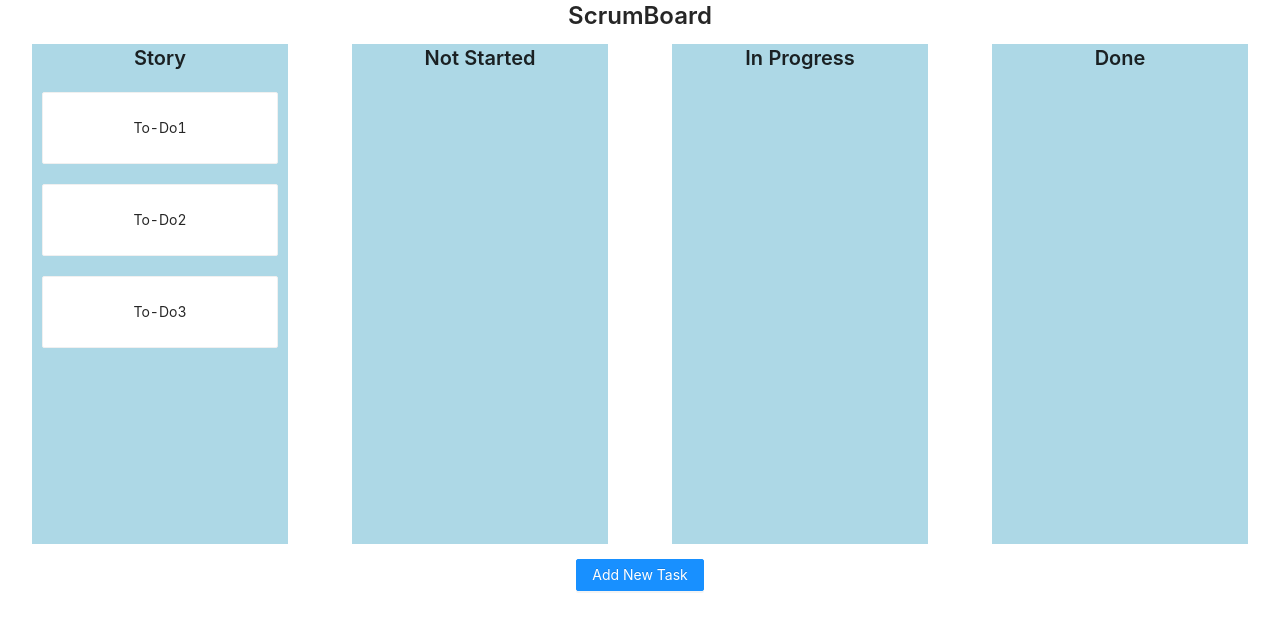
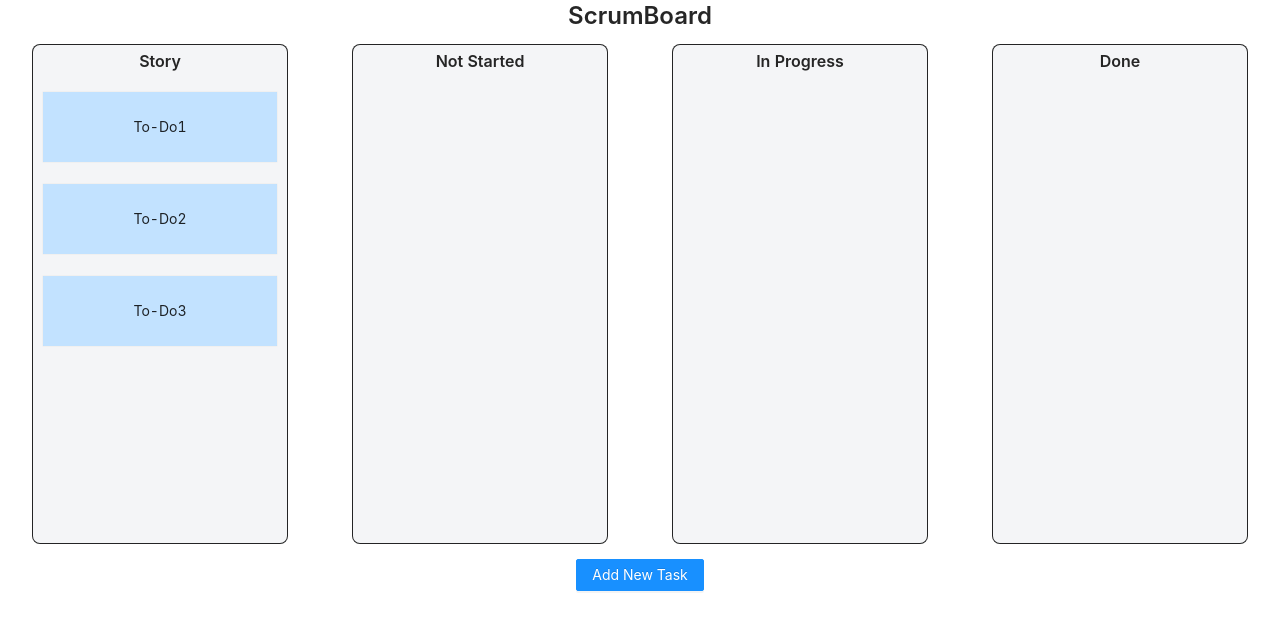
Before and after one commit to tkaur6494/scrum-board, a React (Create React App) app: page / in a window 1280 px wide. Shown: the top 630 px of the page. Built offline with nearby package versions, Linux system fonts and the light colour scheme.

Commit message:
CSS Styling
1. Changed background color of container and card
2. Changed styling of task list containers' headers

```diff
--- a/src/App.css
+++ b/src/App.css
@@ -45,14 +45,24 @@
 .ant-card-body{
   overflow: hidden;
   text-overflow: ellipsis;
+  background: #7ec1ff78;
 }
 
 .taskListContainer{
   height: 500px;
-  background: lightblue;
-  width:20%
+  background: #f4f5f7;
+  padding-top:5px;
+  width:20%;
+  border-radius: 8px;
+  box-shadow: inset 0px 0px 0px 1px;
 }
 
 .ant-btn-primary{
   margin:15px
 }
+
+.taskListHeading{
+  color:#5E6C84;
+  font-size: 12px;
+  font-weight: 500;
+}
--- a/src/Components/ScrumBoard.js
+++ b/src/Components/ScrumBoard.js
@@ -115,7 +115,7 @@ const ScrumBoard = () => {
           {Object.keys(completeTaskList).map((listId) => {
             return (
               <div key={listId} className="taskListContainer">
-                <Title level={4}>{completeTaskList[listId].title}</Title>
+                <Title level={5} className="taskListHeading">{completeTaskList[listId].title}</Title>
                 <Droppable key={listId} droppableId={listId}>
                   {(provided, snapshot) => {
                     return (
```
